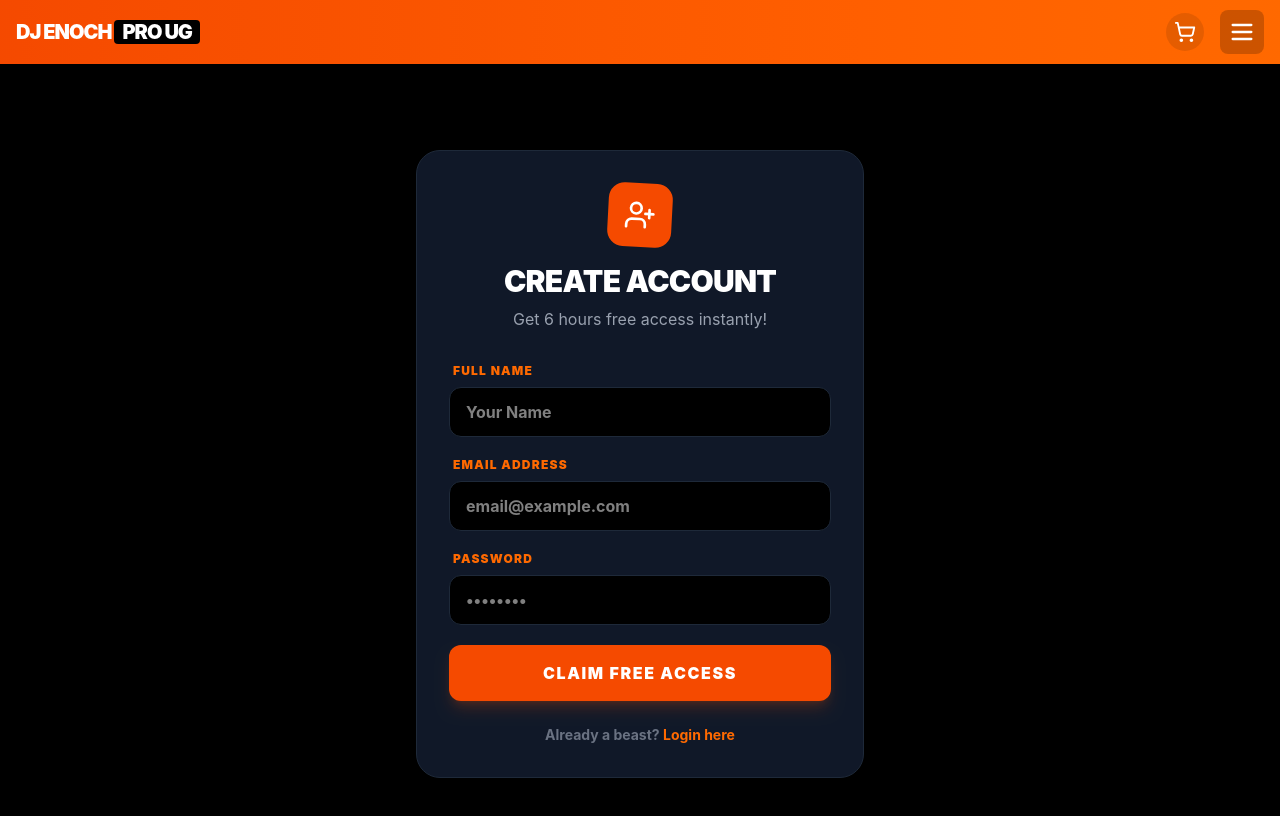
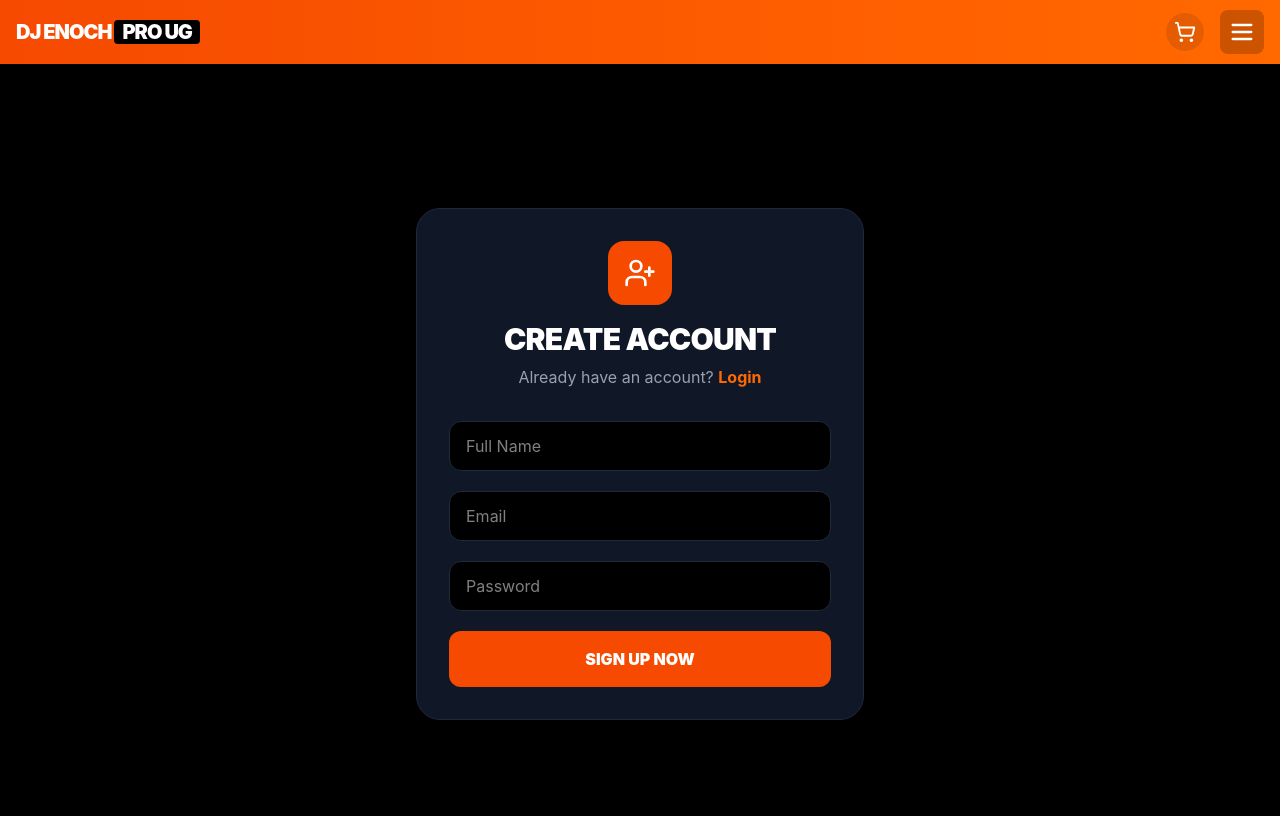
Before and after one commit to primerceug256/Businesswebsitefordjenoch, a React (Vite) app: page /signup in a window 1280 px wide. Shown: the top 816 px of the page. Built offline with nearby package versions, Linux system fonts and the light colour scheme.

Commit message:
Update Signup.tsx

```diff
--- a/src/app/pages/Signup.tsx
+++ b/src/app/pages/Signup.tsx
@@ -10,17 +10,15 @@ export default function Signup() {
   const [error, setError] = useState('');
   const [loading, setLoading] = useState(false);
 
-  // Destructure functions from context
   const auth = useAuth();
   const navigate = useNavigate();
 
-  const handleSubmit = async (e: React.FormEvent) => {
-    e.preventDefault();
+  const handleSubmit = async (event: React.FormEvent) => {
+    event.preventDefault();
     setError('');
 
-    // Safety check to prevent "E is not a function"
     if (!auth || typeof auth.signup !== 'function') {
-      setError("System Error: Signup function not found in context.");
+      setError("Critical: Signup service unavailable.");
       return;
     }
 
@@ -30,8 +28,7 @@ export default function Signup() {
       await auth.signup(email, password, name);
       navigate('/');
     } catch (err: any) {
-      console.error("Signup error details:", err);
-      setError(err.message || 'Signup failed. Please try again.');
+      setError(err.message || 'Signup failed');
     } finally {
       setLoading(false);
     }
@@ -39,13 +36,13 @@ export default function Signup() {
 
   return (
     <div className="min-h-screen bg-black flex items-center justify-center px-4 py-12">
-      <div className="bg-gray-900 border border-gray-800 rounded-3xl shadow-2xl p-8 w-full max-w-md">
+      <div className="bg-gray-900 border border-gray-800 rounded-3xl p-8 w-full max-w-md shadow-2xl">
         <div className="text-center mb-8">
-          <div className="bg-orange-600 w-16 h-16 rounded-2xl flex items-center justify-center mx-auto mb-4 rotate-3">
+          <div className="bg-orange-600 w-16 h-16 rounded-2xl flex items-center justify-center mx-auto mb-4">
             <UserPlus size={32} className="text-white" />
           </div>
           <h1 className="text-3xl font-black text-white tracking-tight uppercase">Create Account</h1>
-          <p className="text-gray-400 mt-2">Get 6 hours free access instantly!</p>
+          <p className="text-gray-400 mt-2">Already have an account? <Link to="/login" className="text-orange-500 font-bold hover:underline">Login</Link></p>
         </div>
 
         {error && (
@@ -56,29 +53,13 @@ export default function Signup() {
         )}
 
         <form onSubmit={handleSubmit} className="space-y-5">
-          <div>
-            <label className="block text-xs font-black text-orange-500 uppercase tracking-widest mb-2 ml-1">Full Name</label>
-            <input type="text" value={name} onChange={(val) => setName(val.target.value)} required className="w-full px-4 py-3 bg-black border border-gray-800 rounded-xl focus:border-orange-500 outline-none text-white transition-all font-bold" placeholder="Your Name" />
-          </div>
-
-          <div>
-            <label className="block text-xs font-black text-orange-500 uppercase tracking-widest mb-2 ml-1">Email Address</label>
-            <input type="email" value={email} onChange={(val) => setEmail(val.target.value)} required className="w-full px-4 py-3 bg-black border border-gray-800 rounded-xl focus:border-orange-500 outline-none text-white transition-all font-bold" placeholder="email@example.com" />
-          </div>
-
-          <div>
-            <label className="block text-xs font-black text-orange-500 uppercase tracking-widest mb-2 ml-1">Password</label>
-            <input type="password" value={password} onChange={(val) => setPassword(val.target.value)} required minLength={6} className="w-full px-4 py-3 bg-black border border-gray-800 rounded-xl focus:border-orange-500 outline-none text-white transition-all font-bold" placeholder="••••••••" />
-          </div>
-
-          <button type="submit" disabled={loading} className="w-full bg-orange-600 text-white py-4 rounded-xl font-black hover:bg-orange-700 disabled:opacity-50 transition-all flex items-center justify-center gap-2 shadow-lg shadow-orange-600/20 uppercase tracking-widest">
-            {loading ? <Loader2 className="animate-spin" /> : 'Claim Free Access'}
+          <input type="text" placeholder="Full Name" value={name} onChange={(e) => setName(e.target.value)} required className="w-full px-4 py-3 bg-black border border-gray-800 rounded-xl text-white outline-none focus:border-orange-500 transition-all" />
+          <input type="email" placeholder="Email" value={email} onChange={(e) => setEmail(e.target.value)} required className="w-full px-4 py-3 bg-black border border-gray-800 rounded-xl text-white outline-none focus:border-orange-500 transition-all" />
+          <input type="password" placeholder="Password" value={password} onChange={(e) => setPassword(e.target.value)} required minLength={6} className="w-full px-4 py-3 bg-black border border-gray-800 rounded-xl text-white outline-none focus:border-orange-500 transition-all" />
+          <button type="submit" disabled={loading} className="w-full bg-orange-600 text-white py-4 rounded-xl font-black hover:bg-orange-700 disabled:opacity-50 transition-all flex items-center justify-center gap-2">
+            {loading ? <Loader2 className="animate-spin" /> : 'SIGN UP NOW'}
           </button>
         </form>
-
-        <p className="text-center mt-6 text-gray-500 font-bold text-sm">
-          Already a beast? <Link to="/login" className="text-orange-500 hover:underline">Login here</Link>
-        </p>
       </div>
     </div>
   );
```
